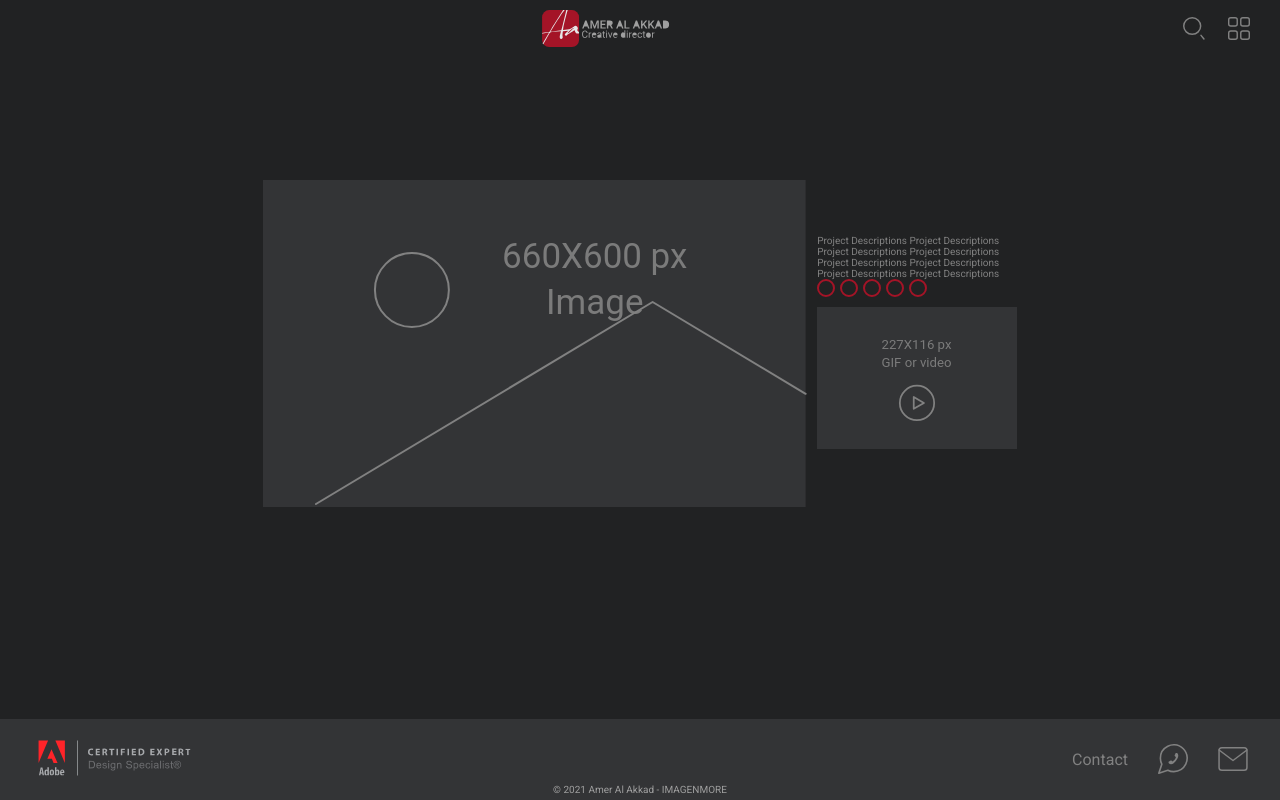
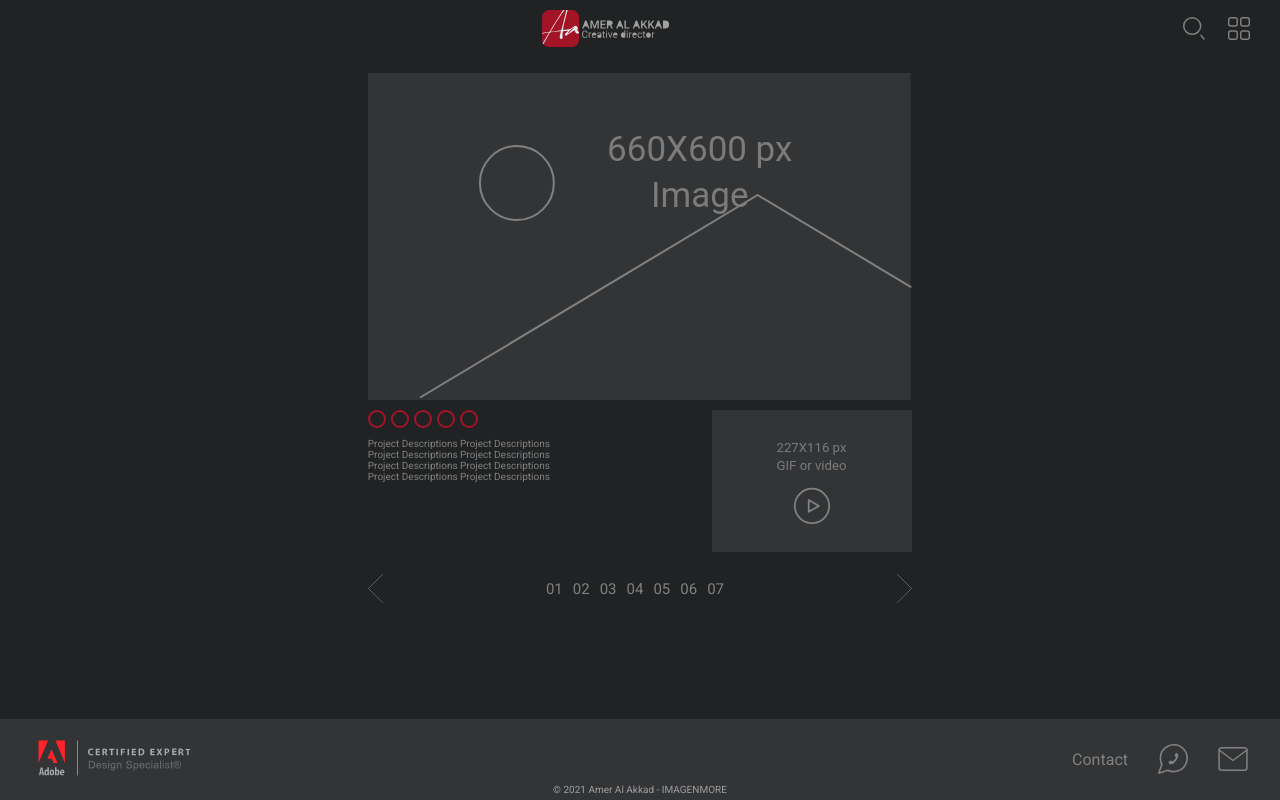
Before and after one commit to iCode-Cat/Upwork-Project-1, a Next.js app in the folder client/: page /ux-ui in a window 1280 px wide. Built offline with nearby package versions, Linux system fonts and the light colour scheme.

Commit message:
style changes

```diff
--- a/client/components/Side-menu/SideMenu.module.scss
+++ b/client/components/Side-menu/SideMenu.module.scss
@@ -5,8 +5,9 @@
     align-items: flex-start;
     position: absolute;
     min-height: -webkit-fill-available;
+    height: 100vh;
     margin: -3rem;
-    padding: 3.4rem 2.7rem;
+    padding: 1.5rem 2.7rem;
     width: 300px;
     overflow: hidden;
     background: #01010126;
--- a/client/pages/advertising.js
+++ b/client/pages/advertising.js
@@ -1,9 +1,10 @@
 import global from './pages.module.scss'
+import Ui from './ux-ui'
 const Advertising = () => {
 
     return (
         <div className={global.container}>
-            <h1>Advertising</h1>
+            <Ui/>
         </div>
      );
 }
--- a/client/pages/automation.js
+++ b/client/pages/automation.js
@@ -1,9 +1,10 @@
 import global from './pages.module.scss'
+import Ui from './ux-ui'
 const Automation = () => {
 
     return (
         <div className={global.container}>
-            <h1>Automation</h1>
+            <Ui/>
         </div>
      );
 }
--- a/client/pages/branding.js
+++ b/client/pages/branding.js
@@ -1,9 +1,10 @@
 import global from './pages.module.scss'
+import Ui from './ux-ui'
 const Branding = () => {
 
     return (
         <div className={global.container}>
-            <h1>Branding</h1>
+            <Ui/>
         </div>
      );
 }
--- a/client/pages/infographic.js
+++ b/client/pages/infographic.js
@@ -1,9 +1,10 @@
 import global from './pages.module.scss'
+import Ui from './ux-ui'
 const Infographic = () => {
 
     return (
         <div className={global.container}>
-            <h1>Infographic</h1>
+            <Ui/>
         </div>
      );
 }
--- a/client/pages/printing.js
+++ b/client/pages/printing.js
@@ -1,9 +1,10 @@
 import global from './pages.module.scss'
+import Ui from './ux-ui'
 const Printing = () => {
 
     return (
         <div className={global.container}>
-            <h1>Printing</h1>
+            <Ui/>
         </div>
      );
 }
--- a/client/pages/video.js
+++ b/client/pages/video.js
@@ -1,9 +1,10 @@
 import global from './pages.module.scss'
+import Ui from './ux-ui'
 const Video = () => {
 
     return (
         <div className={global.container}>
-            <h1>Video</h1>
+            <Ui/>
         </div>
      );
 }
--- a/client/styles/ui.module.scss
+++ b/client/styles/ui.module.scss
@@ -2,7 +2,7 @@
 
     color: #818181;
     flex-direction: column;
-    align-items: flex-start !important;
+    align-items:center!important;
 
     img {
         width: 100%;
@@ -10,6 +10,7 @@
     }
 
 }
+
 
 .showreel {
 display: flex;
@@ -78,57 +79,57 @@ flex-direction: column;
 
 }
 
-@media screen and (min-width:600px) {
-    .main {
-        flex-direction: row;
-        align-items: center !important;
-        justify-content: center !important;
+// @media screen and (min-width:600px) {
+//     .main {
+//         flex-direction: row;
+//         align-items: center !important;
+//         justify-content: center !important;
 
-    }
+//     }
 
 
-    .showreel {
-        margin-right: 1rem;
-        overflow: hidden;
-       img {
-        width: 100%;
-        max-width: 660px;
+//     .showreel {
+//         margin-right: 1rem;
+//         overflow: hidden;
+//        img {
+//         width: 100%;
+//         max-width: 660px;
 
-       }
+//        }
 
-    }
+//     }
 
-    .second {
-        height: 100%;
-        flex-direction: column;
-        width: unset;
+//     .second {
+//         height: 100%;
+//         flex-direction: column;
+//         width: unset;
 
-    }
-    .pagination  {
-        display: none;
-    }
+//     }
+//     .pagination  {
+//         display: none;
+//     }
 
-    .wrapper {
+//     .wrapper {
 
-        display: flex;
-        justify-content: space-between;
-        align-items: center;
-    }
+//         display: flex;
+//         justify-content: space-between;
+//         align-items: center;
+//     }
 
-    //change
+//     //change
 
-    .description {
-        order: 1 !important;
-    }
+//     .description {
+//         order: 1 !important;
+//     }
 
-    .first_column {
-        display: flex;flex-direction: column-reverse;
-        order: 2;
-    }
+//     .first_column {
+//         display: flex;flex-direction: column-reverse;
+//         order: 2;
+//     }
 
-    .second_column {
-        order: 3;
-    }
+//     .second_column {
+//         order: 3;
+//     }
 
 
-}
+// }
```
